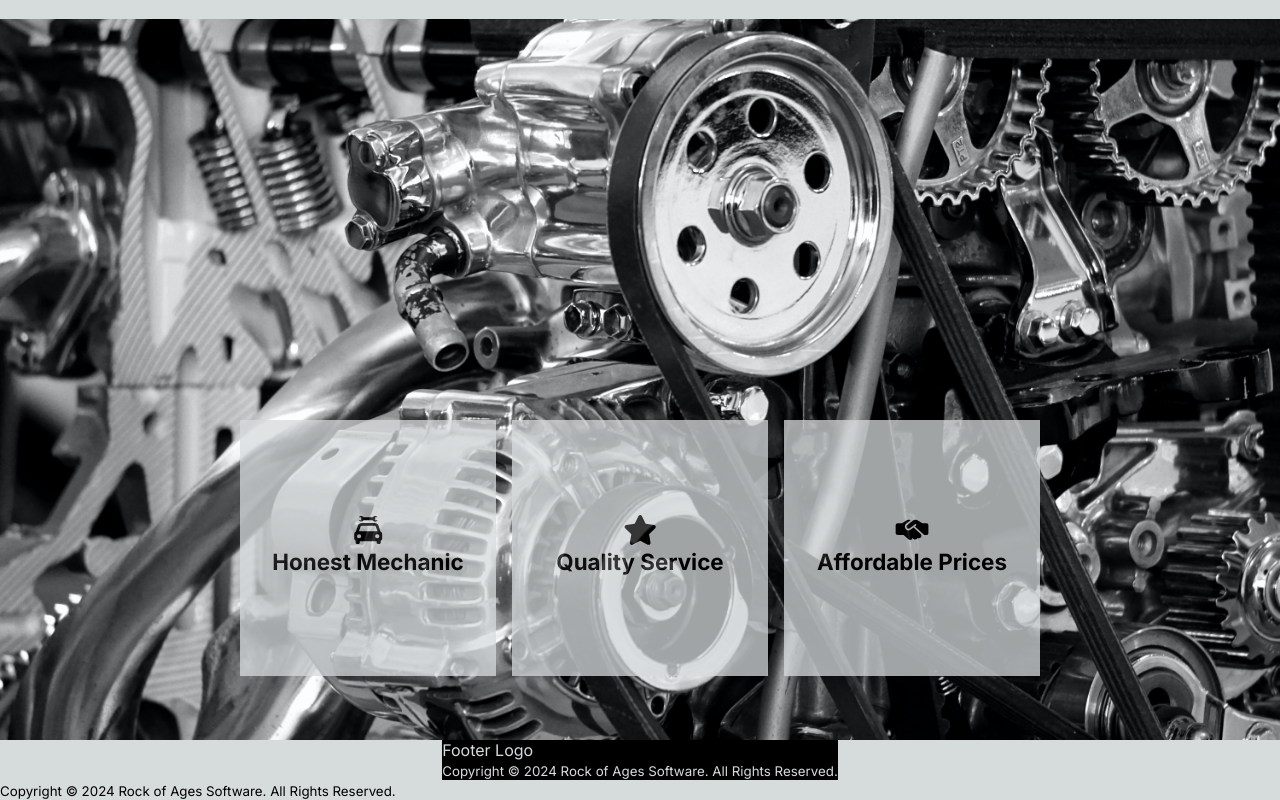
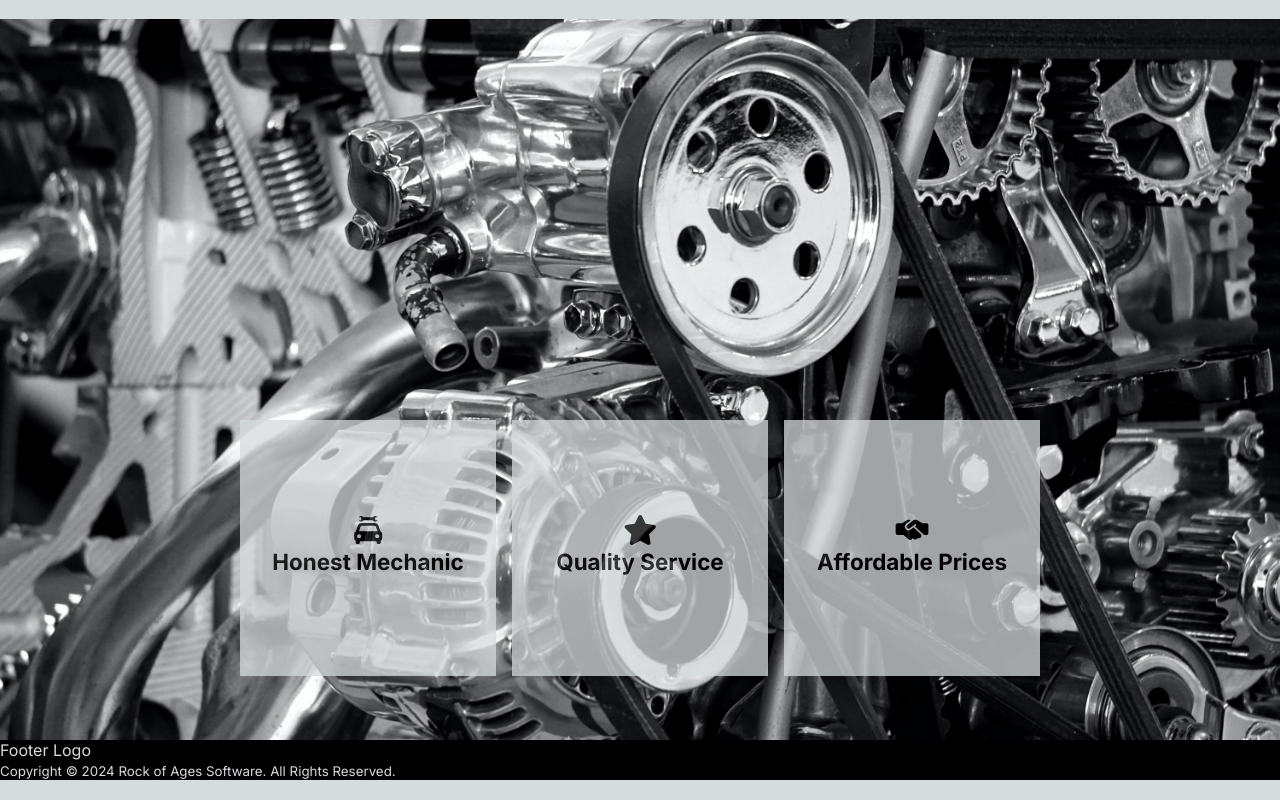
Before and after one commit to Cat4848/rock-of-ages-car-repairs, a Next.js app: page / in a window 1280 px wide. Shown: the part 2691-3491 px from the top of the page. Built offline with nearby package versions, Linux system fonts and the light colour scheme.

Commit message:
feat/moved-Footer-component-to-layout

```diff
--- a/app/layout.tsx
+++ b/app/layout.tsx
@@ -4,6 +4,8 @@ import "../styles/globals.css";
 import NavBar from "../components/navbar/NavBar";
 import BottomTrim from "../components/navbar/NavBarBottomTrim";
 import color from "@/lib/color";
+import Footer from "@/components/Footer";
+import { footerText } from "@/lib/footer";
 
 const inter = Inter({ subsets: ["latin"] });
 
@@ -11,6 +13,8 @@ export const metadata: Metadata = {
   title: "Create Next App",
   description: "Generated by create next app"
 };
+
+const footerLogo = "Footer Logo";
 
 export default function RootLayout({
   children
@@ -26,11 +30,12 @@ export default function RootLayout({
           </NavBar>
         </nav>
         <main>{children}</main>
-        <footer>
-          <small>
-            {`Copyright © ${new Date().getFullYear()} Rock of Ages Software. All Rights Reserved.`}
-          </small>
-        </footer>
+        <Footer
+          backgroundColor={color.black}
+          textColor={color.silver}
+          text={footerText}
+          logo={footerLogo}
+        />
       </body>
     </html>
   );
--- a/app/page.tsx
+++ b/app/page.tsx
@@ -6,17 +6,12 @@ import MainImage from "@/components/MainImage";
 import CarServices from "@/components/services/CarServices";
 import Brakes from "@/components/Brakes";
 import Values from "@/components/Values";
-import Footer from "@/components/Footer";
-import color from "@/lib/color";
-import { footerText } from "@/lib/footer";
 
 const Wrapper = styled.div`
   display: flex;
   flex-direction: column;
   align-items: center;
 `;
-
-const footerLogo = "Footer Logo";
 
 export default function Home() {
   const mainImageAlt = "yellow-toy-car-in-dramatic-desert";
@@ -27,12 +22,6 @@ export default function Home() {
       <CarServices />
       <Brakes />
       <Values />
-      <Footer
-        backgroundColor={color.black}
-        textColor={color.silver}
-        text={footerText}
-        logo={footerLogo}
-      />
     </Wrapper>
   );
 }
```
